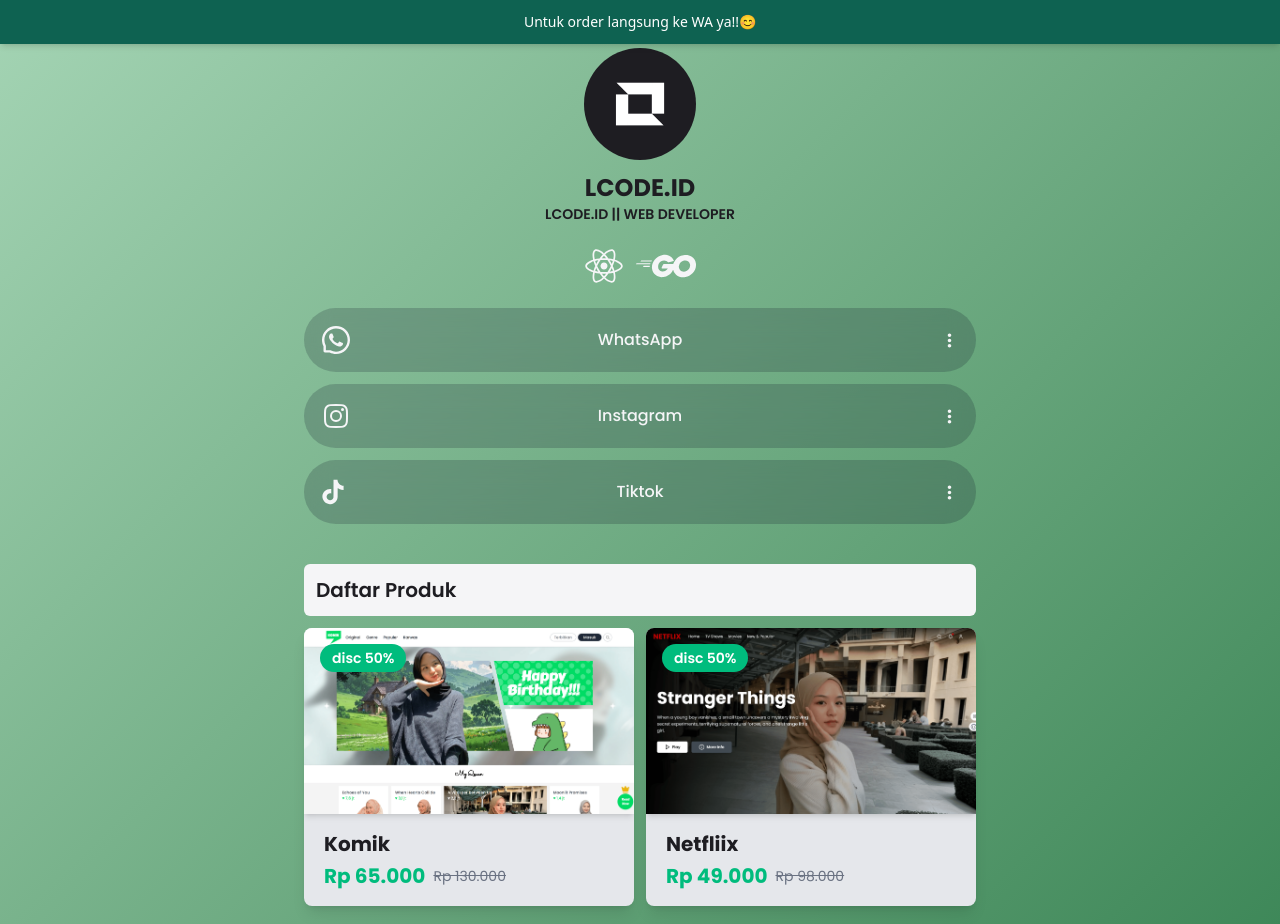
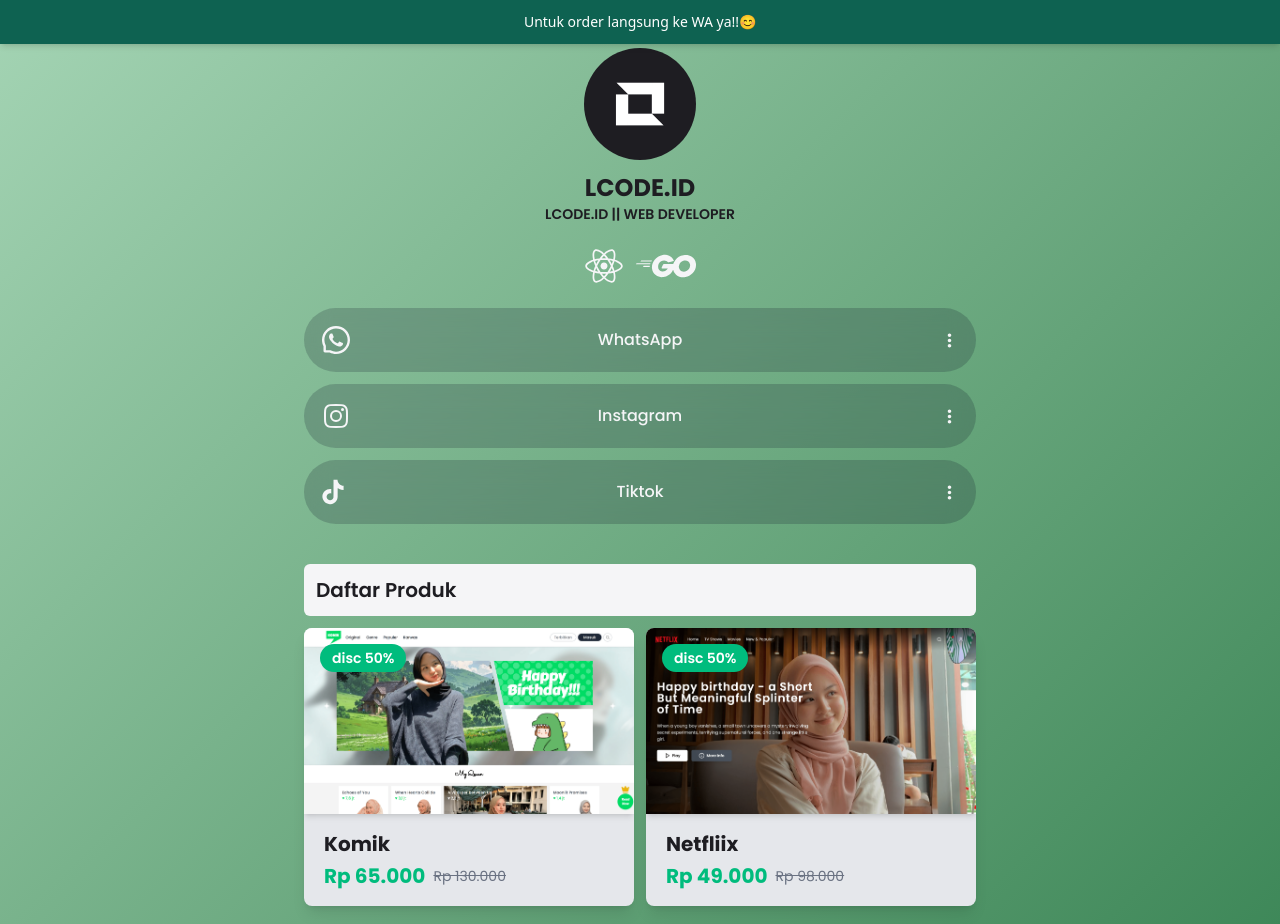
Before and after one commit to torikallcode/LinkMe, a React (Vite) app: page / in a window 1280 px wide. Shown: the top 924 px of the page. Built offline with nearby package versions, Linux system fonts and the light colour scheme.

Commit message:
update home.jsx

```diff
--- a/src/pages/home.jsx
+++ b/src/pages/home.jsx
@@ -13,7 +13,7 @@ export const Home = () => {
       discount: 50
     },
     {
-      image: 'img/netflix (1).png',
+      image: 'img/netflix3.png',
       name: 'Netfliix',
       price: 98000,
       discount: 50
@@ -43,7 +43,7 @@ export const Home = () => {
       icon: <svg fill="#F5F5F7" width={"26"} height={"26"} viewBox="0 0 32 32" version="1.1" xmlns="http://www.w3.org/2000/svg"><g id="SVGRepo_bgCarrier" stroke-width="0"></g><g id="SVGRepo_tracerCarrier" stroke-linecap="round" stroke-linejoin="round"></g><g id="SVGRepo_iconCarrier"> <title>tiktok</title> <path d="M16.656 1.029c1.637-0.025 3.262-0.012 4.886-0.025 0.054 2.031 0.878 3.859 2.189 5.213l-0.002-0.002c1.411 1.271 3.247 2.095 5.271 2.235l0.028 0.002v5.036c-1.912-0.048-3.71-0.489-5.331-1.247l0.082 0.034c-0.784-0.377-1.447-0.764-2.077-1.196l0.052 0.034c-0.012 3.649 0.012 7.298-0.025 10.934-0.103 1.853-0.719 3.543-1.707 4.954l0.020-0.031c-1.652 2.366-4.328 3.919-7.371 4.011l-0.014 0c-0.123 0.006-0.268 0.009-0.414 0.009-1.73 0-3.347-0.482-4.725-1.319l0.040 0.023c-2.508-1.509-4.238-4.091-4.558-7.094l-0.004-0.041c-0.025-0.625-0.037-1.25-0.012-1.862 0.49-4.779 4.494-8.476 9.361-8.476 0.547 0 1.083 0.047 1.604 0.136l-0.056-0.008c0.025 1.849-0.050 3.699-0.050 5.548-0.423-0.153-0.911-0.242-1.42-0.242-1.868 0-3.457 1.194-4.045 2.861l-0.009 0.030c-0.133 0.427-0.21 0.918-0.21 1.426 0 0.206 0.013 0.41 0.037 0.61l-0.002-0.024c0.332 2.046 2.086 3.59 4.201 3.59 0.061 0 0.121-0.001 0.181-0.004l-0.009 0c1.463-0.044 2.733-0.831 3.451-1.994l0.010-0.018c0.267-0.372 0.45-0.822 0.511-1.311l0.001-0.014c0.125-2.237 0.075-4.461 0.087-6.698 0.012-5.036-0.012-10.060 0.025-15.083z"></path> </g></svg>,
 
       text: 'Tiktok',
-      link: 'https://wa.me/6281234567890'
+      link: 'https://www.tiktok.com/@_lcode?is_from_webapp=1&sender_device=pc'
     },
   ]
 
```
Also changed, not shown: public/img/netflix3.png (added).
